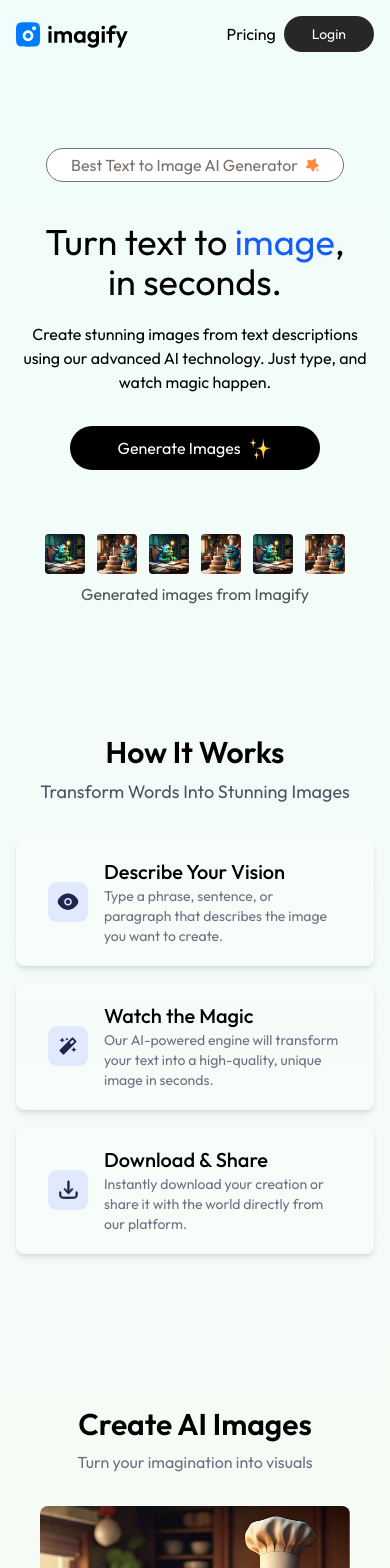
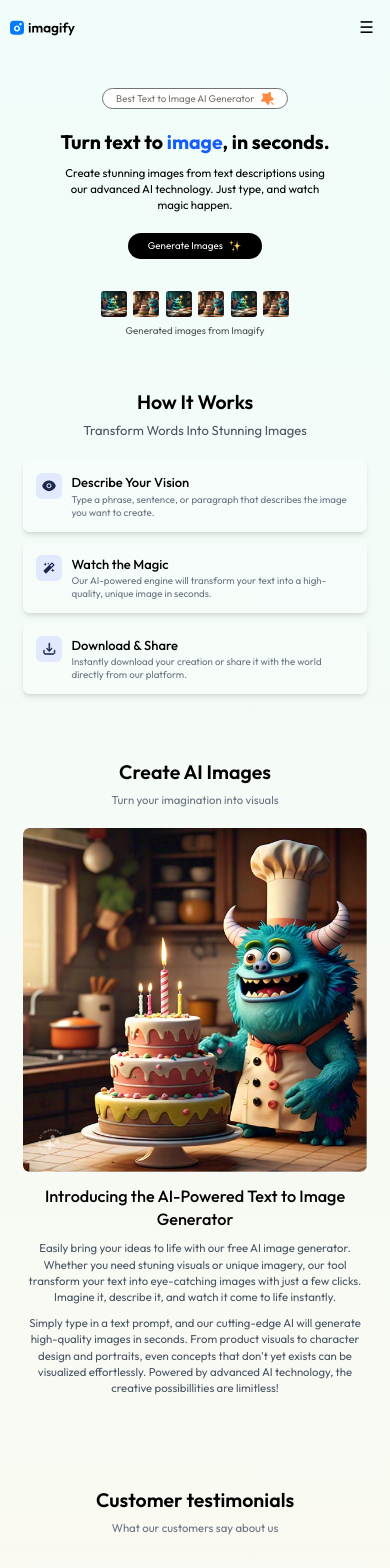
Before and after one commit to yash-mandali/ImagiFy, a React (Vite) app in the folder client/: page / in a window 390 px wide. Shown: the top 1568 px of the page. Built offline with nearby package versions, Linux system fonts and the light colour scheme.

Commit message:
make responsive

```diff
--- a/client/src/App.jsx
+++ b/client/src/App.jsx
@@ -8,13 +8,13 @@
 import Login from './components/Login'
 import { useContext } from 'react'
 import { AppContext } from './context/AppContext'
-import { ToastContainer,toast } from 'react-toastify';
+import { ToastContainer, toast } from 'react-toastify';
 
 const App = () => {
   const { showLogin } = useContext(AppContext);
   return (
-    <div className='px-4 sm:px-10 md:px-14 lg:px-28 min-h-screen bg-gradient-to-b from-teal-50 to-orange-50'>
-      <ToastContainer position='top-right'/>
+    <div className='px-3 sm:px-6 md:px-10 lg:px-14 xl:px-28 min-h-screen bg-gradient-to-b from-teal-50 to-orange-50 overflow-x-hidden'>
+      <ToastContainer position='top-right' />
       <Navbar />
       {showLogin && <Login />}
       <Routes>
--- a/client/src/components/Description.jsx
+++ b/client/src/components/Description.jsx
@@ -9,24 +9,23 @@
       transition={{ duration: 1 }}
       whileInView={{ opacity: 1, y: 0 }}
       viewport={{ once: true }}
-      className='flex flex-col items-center justify-center my-24 p-6 md:px-28'>
-      <h1 className='text-3xl sm::text-4xl font-semibold mb-2'>Create AI Images</h1>
-      <p className='text-gray-500 mb-8'>Turn your imagination into visuals</p>
+      className='flex flex-col items-center justify-center my-16 md:my-24 p-4 md:px-20 lg:px-28'>
+      <h1 className='text-2xl sm:text-3xl md:text-4xl font-semibold mb-2 text-center'>Create AI Images</h1>
+      <p className='text-gray-500 mb-6 sm:mb-8 text-center text-sm sm:text-base'>Turn your imagination into visuals</p>
 
-      <div className='flex flex-col gap-5 md:gap-14 md:flex-row items-center'>
-        <img src={assets.sample_img_1} alt="" className='w-80 xl:w-96 rounded-lg' />
-        <div>
-          <h2 className='text-3xl font-medium max-w-lg mg-4'>
+      <div className='flex flex-col gap-4 md:gap-10 lg:gap-14 md:flex-row items-center w-full'>
+        <img src={assets.sample_img_1} alt="" className='w-full sm:w-64 md:w-72 lg:w-80 xl:w-96 rounded-lg object-cover' />
+        <div className='flex-1'>
+          <h2 className='text-xl sm:text-2xl md:text-3xl font-medium mb-3 md:mb-4 text-center md:text-left'>
             Introducing the AI-Powered Text to Image Generator
           </h2>
-          <p className='text-gray-600 mb-4'>
+          <p className='text-gray-600 mb-3 md:mb-4 text-sm sm:text-base text-center md:text-left'>
             Easily bring your ideas to life with our free AI image generator. Whether you need stuning visuals or unique imagery, our tool transform your text into eye-catching images with just a few clicks. Imagine it, describe it, and watch it come to life instantly.
           </p>
-          <p className='text-gray-600'>
-            Simply type in a text prompt,  and our cutting-edge AI will generate high-quality images in seconds. From product visuals to character design and portraits, even concepts that don't yet exists can be visualized effortlessly. Powered by advanced AI technology, the creative possibillities are limitless!
+          <p className='text-gray-600 text-sm sm:text-base text-center md:text-left'>
+            Simply type in a text prompt, and our cutting-edge AI will generate high-quality images in seconds. From product visuals to character design and portraits, even concepts that don't yet exists can be visualized effortlessly. Powered by advanced AI technology, the creative possibillities are limitless!
           </p>
         </div>
-
       </div>
     </motion.div>
   )
--- a/client/src/components/Header.jsx
+++ b/client/src/components/Header.jsx
@@ -19,14 +19,14 @@
     }
     return (
         <motion.div
-            className='flex flex-col justify-center items-center text-center my-20'
+            className='flex flex-col justify-center items-center text-center my-10 sm:my-20 px-4'
             initial={{ opacity: 0.2, y: 100 }}
             transition={{ duration: 1 }}
             whileInView={{ opacity: 1, y: 0 }}
             viewport={{ once: true }}
         >
             <motion.div
-                className='text-stone-500 inline-flex text-center gap-2 bg-white px-6 py-1 rounded-full border border-neutral-500'
+                className='text-stone-500 inline-flex text-center gap-2 bg-white px-4 sm:px-6 py-1 rounded-full border border-neutral-500 text-xs sm:text-sm'
                 initial={{ opacity: 0, x: -100 }}
                 animate={{ opacity: 1, x: 0 }}
                 transition={{ delay: 0.5, duration: 1 }}
@@ -35,12 +35,12 @@
                 <p>
                     Best Text to Image AI Generator
                 </p>
-                <img src={assets.star_icon} alt="" />
+                <img src={assets.star_icon} className='w-4' alt="" />
             </motion.div>
             <motion.h1
-                className='text-4xl max-w-[300px] sm:text-7xl sm:max-w-[590px] mx-auto mt-10 text-center'>Turn text to <span className='text-blue-600' initial={{ opacity: 0 }} animate={{ opacity: 1 }} transition={{ delay: 0.4, duration:0.7}}>image</span>, in seconds.</motion.h1>
+                className='text-2xl sm:text-4xl md:text-5xl lg:text-6xl max-w-[90%] sm:max-w-[400px] md:max-w-[600px] mx-auto mt-6 sm:mt-10 text-center font-bold'>Turn text to <span className='text-blue-600'>image</span>, in seconds.</motion.h1>
             <motion.p
-                className=' text-center max-w-xl mx-auto mt-5'
+                className='text-center max-w-xs sm:max-w-md md:max-w-lg mx-auto mt-3 sm:mt-5 text-sm sm:text-base'
                 initial={{ opacity: 0 }}
                 animate={{ opacity: 1 }}
                 transition={{ delay: 0.6, duration: 0.8 }}
@@ -48,30 +48,27 @@
 
             <motion.button
                 onClick={onClickHandler}
-                className='sm:text-lg text-white bg-black w-auto mt-8 px-12 py-2.5 flex items-center gap-2 rounded-full cursor-pointer'
+                className='text-xs sm:text-sm md:text-base lg:text-lg text-white bg-black w-auto mt-6 sm:mt-8 px-6 sm:px-10 md:px-12 py-2 sm:py-2.5 flex items-center gap-2 rounded-full cursor-pointer hover:scale-105 transition-all'
                 whileHover={{ scale: 1.05 }}
                 whileTap={{ scale: 0.95 }}
                 initial={{ opacity: 0 }}
                 animate={{ opacity: 1 }}
                 transition={{ default: { duration: 0.5 }, opacity: { delay: 0.8 }, duration: 1 }}
-
             >Generate Images
-                <img src={assets.star_group} className='h-6' alt="" />
+                <img src={assets.star_group} className='h-4 sm:h-5 md:h-6' alt="" />
             </motion.button>
 
             <motion.div
                 initial={{ opacity: 0 }}
                 animate={{ opacity: 1 }}
                 transition={{ delay: 1, duration: 1 }}
-                className='flex flex-wrap justify-center mt-16 gap-3'>
+                className='flex flex-wrap justify-center mt-10 sm:mt-16 gap-2 sm:gap-3'>
                 {Array(6).fill('').map((item, index) => (
                     <motion.img
-                        whileHover={{scale:1.05,duration:1}}
-                        while
+                        whileHover={{ scale: 1.05, duration: 1 }}
                         key={index}
                         src={index % 2 == 0 ? assets.sample_img_2 : assets.sample_img_1}
-                        width={70}
-                        className='rounded hover:scale-105 transition-all duration-300 cursor-pointer max-sm:w-10'
+                        className='rounded hover:scale-105 transition-all duration-300 cursor-pointer w-8 sm:w-10 md:w-12 lg:w-16'
                         alt=""
                     />
                 ))}
@@ -80,7 +77,7 @@
                 initial={{ opacity: 0 }}
                 animate={{ opacity: 1 }}
                 transition={{ delay: 1.2, duration: 0.8 }}
-                className='mt-2 text-neutral-600'>Generated images from Imagify</motion.p>
+                className='mt-2 text-neutral-600 text-xs sm:text-sm'>Generated images from Imagify</motion.p>
 
         </motion.div>
     )
--- a/client/src/components/Login.jsx
+++ b/client/src/components/Login.jsx
@@ -57,34 +57,34 @@
             viewport={{ once: true }}
             className=' fixed top-0 left-0 right-0 bottom-0 z-10 backdrop-blur-xs bg-black/15 flex justify-center items-center'>
 
-            <form onSubmit={onSubmitHandler} className='relative bg-white p-10 rounded-xl text-slate-500'>
+            <form onSubmit={onSubmitHandler} className='relative bg-white p-6 sm:p-10 rounded-xl text-slate-500 mx-4 w-full sm:w-auto max-w-sm'>
 
-                <h1 className='text-center text-2xl text-neutral-700 font-medium'>{state}</h1>
-                <p className='text-sm'>Welcome back! Please sign in to continue.</p>
+                <h1 className='text-center text-xl sm:text-2xl text-neutral-700 font-medium'>{state}</h1>
+                <p className='text-xs sm:text-sm mt-2'>Welcome back! Please sign in to continue.</p>
 
                 {state !== 'Login' &&
-                    <div className='border px-6 py-2 flex items-center gap-2 rounded-full mt-5'>
-                        <img src={assets.email_icon} alt="" />
-                        <input type="text" onChange={e => setName(e.target.value)} value={name} className='outline-none text-sm' placeholder='Name' required />
+                    <div className='border px-4 sm:px-6 py-2 flex items-center gap-2 rounded-full mt-4'>
+                        <img src={assets.email_icon} className='w-4 sm:w-5' alt="" />
+                        <input type="text" onChange={e => setName(e.target.value)} value={name} className='outline-none text-xs sm:text-sm flex-1' placeholder='Name' required />
                     </div>}
 
-                <div className='border px-6 py-2 flex items-center gap-2 rounded-full mt-4'>
-                    <img src={assets.email_icon} alt="" />
-                    <input type="email" onChange={e => setEmail(e.target.value)} value={email} className='outline-none text-sm' placeholder='Email' required />
+                <div className='border px-4 sm:px-6 py-2 flex items-center gap-2 rounded-full mt-3 sm:mt-4'>
+                    <img src={assets.email_icon} className='w-4 sm:w-5' alt="" />
+                    <input type="email" onChange={e => setEmail(e.target.value)} value={email} className='outline-none text-xs sm:text-sm flex-1' placeholder='Email' required />
                 </div>
 
-                <div className='border px-6 py-2 flex items-center gap-2 rounded-full mt-4'>
-                    <img src={assets.lock_icon} alt="" />
-                    <input type="password" onChange={e => setPassword(e.target.value)} value={password} className='outline-none text-sm' placeholder='Password' required />
+                <div className='border px-4 sm:px-6 py-2 flex items-center gap-2 rounded-full mt-3 sm:mt-4'>
+                    <img src={assets.lock_icon} className='w-4 sm:w-5' alt="" />
+                    <input type="password" onChange={e => setPassword(e.target.value)} value={password} className='outline-none text-xs sm:text-sm flex-1' placeholder='Password' required />
                 </div>
 
-                <p className='text-sm text-blue-600 my-3 cursor-pointer'>Forgot password?</p>
+                <p className='text-xs sm:text-sm text-blue-600 my-3 cursor-pointer'>Forgot password?</p>
 
-                <button className='bg-blue-600 cursor-pointer w-full text-white py-2 rounded-full'>{state == 'Login' ? 'Login' : 'create account'}</button>
+                <button className='bg-blue-600 cursor-pointer w-full text-white py-2 rounded-full text-sm sm:text-base'>{state == 'Login' ? 'Login' : 'create account'}</button>
 
                 {state === 'Login' ?
-                    <p className='mt-5 text-center'>Don't have an account? <span className='text-blue-600 cursor-pointer' onClick={() => setState('Sign up')}>Sign up</span></p> :
-                    <p className='mt-5 text-center'>Already have an account? <span className='text-blue-600 cursor-pointer' onClick={() => setState('Login')}>Login</span></p>}
+                    <p className='mt-5 text-center text-xs sm:text-sm'>Don't have an account? <span className='text-blue-600 cursor-pointer' onClick={() => setState('Sign up')}>Sign up</span></p> :
+                    <p className='mt-5 text-center text-xs sm:text-sm'>Already have an account? <span className='text-blue-600 cursor-pointer' onClick={() => setState('Login')}>Login</span></p>}
                 <img
                     src={assets.cross_icon} alt="" onClick={() => setShowLogin(false)} className='absolute top-5 right-5 cursor-pointer  ' />
 
--- a/client/src/components/Navbar.jsx
+++ b/client/src/components/Navbar.jsx
@@ -8,6 +8,7 @@
     const { user, setShowLogin, logout, credit } = useContext(AppContext);
     const navigate = useNavigate();
     const [isDropdownOpen, setIsDropdownOpen] = useState(false);
+    const [isMobileMenuOpen, setIsMobileMenuOpen] = useState(false);
     const dropdownRef = useRef(null);
 
     useEffect(() => {
@@ -27,36 +28,60 @@
     }, [isDropdownOpen]);
 
     return (
-        <div className='flex justify-between items-center py-4'>
+        <div className='flex justify-between items-center py-3 md:py-4 relative'>
             <Link to='/'>
-                <img src={assets.logo} className='w-28 sm:w-32 lg:w-40' alt="" />
+                <img src={assets.logo} className='w-20 sm:w-28 md:w-32 lg:w-40' alt="" />
             </Link>
-            <div>
+            <div className='hidden md:flex'>
                 {user ?
                     <div className='flex items-center gap-2 sm:gap-3 '>
-                        <button onClick={() => navigate('/buy')} className='flex items-center gap-2 bg-blue-100 px-4 sm:px-6 py-1.5 sm:py-3 rounded-full hover:scale-105 transition-all duration-400 '>
-                            <img src={assets.credit_star} className='w-5' alt="" />
-                            <p className='text-xs sm:text-sm font-medium text-gray-600'>Credit left:{credit} </p>
+                        <button onClick={() => navigate('/buy')} className='flex items-center gap-2 bg-blue-100 px-3 sm:px-6 py-1.5 sm:py-3 rounded-full hover:scale-105 transition-all duration-400 '>
+                            <img src={assets.credit_star} className='w-4 sm:w-5' alt="" />
+                            <p className='text-xs sm:text-sm font-medium text-gray-600'>Credit:{credit}</p>
                         </button>
-                        <p className='text-gray-600 max-sm:hidden pl-4'>Hi, {user.name}</p>
+                        <p className='text-gray-600 pl-4 hidden lg:block'>Hi, {user.name}</p>
                         <div className='relative' ref={dropdownRef}>
-                            <img onClick={() => setIsDropdownOpen(!isDropdownOpen)} src={assets.profile_icon} className='w-10 drop-shadow cursor-pointer' alt="" />
+                            <img onClick={() => setIsDropdownOpen(!isDropdownOpen)} src={assets.profile_icon} className='w-8 sm:w-10 drop-shadow cursor-pointer' alt="" />
                             <div className={`absolute ${isDropdownOpen ? 'block' : 'hidden'} top-0 right-0 z-10 text-black rounded pt-12`}>
-                                <ul className='list-none m-0 p-2 bg-gray-400 rounded-md  text-sm'>
+                                <ul className='list-none m-0 p-2 bg-gray-400 rounded-md text-sm'>
                                     <li onClick={() => { logout(); setIsDropdownOpen(false); }} className='py-1 px-2 cursor-pointer pr-10'>Logout</li>
                                 </ul>
-
                             </div>
                         </div>
-
                     </div>
                     :
-                    <div className='flex gap-2 items-center sm:gap-5'>
-                        <p onClick={() => navigate('/buy')} className='cursor-pointer'>Pricing</p>
-                        <button onClick={() => setShowLogin(true)} className='bg-zinc-800 text-white px-7 py-2 sm:px-10 text-sm rounded-full cursor-pointer'>Login</button>
+                    <div className='flex items-center gap-2 sm:gap-4'>
+                        <p onClick={() => setShowLogin(true)} className='cursor-pointer hover:text-blue-600 transition-all duration-300 text-sm sm:text-base'>Login</p>
+                        <button onClick={() => setShowLogin(true)} className='px-4 sm:px-8 py-1.5 sm:py-2.5 bg-zinc-900 text-white rounded-full hover:scale-105 transition-all duration-300 text-sm sm:text-base'>Sign up</button>
                     </div>
                 }
             </div>
+            <div className='md:hidden flex items-center gap-2'>
+                {user && (
+                    <button onClick={() => navigate('/buy')} className='flex items-center gap-1 bg-blue-100 px-2 py-1 rounded-full hover:scale-105 transition-all'>
+                        <img src={assets.credit_star} className='w-4' alt="" />
+                        <p className='text-xs font-medium text-gray-600'>{credit}</p>
+                    </button>
+                )}
+                <button onClick={() => setIsMobileMenuOpen(!isMobileMenuOpen)} className='p-2 text-xl'>
+                    {isMobileMenuOpen ? '✕' : '☰'}
+                </button>
+            </div>
+            {isMobileMenuOpen && (
+                <div className='absolute top-14 right-0 w-full bg-white shadow-lg md:hidden z-20'>
+                    {user ? (
+                        <div className='flex flex-col p-4 gap-3'>
+                            <p className='text-gray-600 font-medium'>Hi, {user.name}</p>
+                            <button onClick={() => { logout(); setIsMobileMenuOpen(false); }} className='bg-red-500 text-white px-4 py-2 rounded-full hover:bg-red-600 transition-all'>Logout</button>
+                        </div>
+                    ) : (
+                        <div className='flex flex-col p-4 gap-3'>
+                            <p onClick={() => { setShowLogin(true); setIsMobileMenuOpen(false); }} className='cursor-pointer hover:text-blue-600 py-2'>Login</p>
+                            <button onClick={() => { setShowLogin(true); setIsMobileMenuOpen(false); }} className='px-4 py-2 bg-zinc-900 text-white rounded-full hover:scale-105 transition-all'>Sign up</button>
+                        </div>
+                    )}
+                </div>
+            )}
         </div >
     )
 }
--- a/client/src/components/Steps.jsx
+++ b/client/src/components/Steps.jsx
@@ -8,16 +8,16 @@
       transition={{ duration: 1 }}
       whileInView={{ opacity: 1, y: 0 }}
       viewport={{ once: true }}
-      className='flex flex-col items-center justify-center my-32'>
-      <h1 className='text-3xl sm:text-4xl font-semibold mb-2'>How It Works</h1>
-      <p className='text-lg text-gray-600 mb-8'>Transform Words Into Stunning Images</p>
-      <div className='space-y-4 w-full max-w-3xl text-sm'>
+      className='flex flex-col items-center justify-center my-16 sm:my-24 md:my-32 px-4'>
+      <h1 className='text-2xl sm:text-3xl md:text-4xl font-semibold mb-2 text-center'>How It Works</h1>
+      <p className='text-base sm:text-lg text-gray-600 mb-6 sm:mb-8 text-center'>Transform Words Into Stunning Images</p>
+      <div className='space-y-3 sm:space-y-4 w-full max-w-2xl md:max-w-3xl text-xs sm:text-sm'>
         {stepsData.map((item, index) => (
-          <div key={index} className='flex items-center gap-4 p-5 px-8 bg-white/20 shadow-md rounded-lg cursor-pointer hover:scale-[1.02] transition-all duration-300 '>
-            <img src={item.icon} width={40} alt="" />
+          <div key={index} className='flex items-start sm:items-center gap-3 sm:gap-4 p-4 sm:p-5 sm:px-8 bg-white/20 shadow-md rounded-lg cursor-pointer hover:scale-[1.02] transition-all duration-300'>
+            <img src={item.icon} className='w-8 sm:w-10' alt="" />
             <div>
-              <h2 className='text-xl font-medium'>{item.title}</h2>
-              <p className='text-gray-500'>{item.description}</p>
+              <h2 className='text-base sm:text-xl font-medium'>{item.title}</h2>
+              <p className='text-gray-500 text-xs sm:text-sm'>{item.description}</p>
             </div>
           </div>
         ))}
--- a/client/src/components/Testimonials.jsx
+++ b/client/src/components/Testimonials.jsx
@@ -9,27 +9,25 @@
             transition={{ duration: 1 }}
             whileInView={{ opacity: 1, y: 0 }}
             viewport={{ once: true }}
-            className='flex flex-col items-center justify-center my-20 py-12 '>
-            <h1 className='text-3xl sm::text-4xl font-semibold mb-2'>Customer testimonials</h1>
-            <p className='text-gray-500 mb-12'>What our customers say about us</p>
-            <div className='flex flex-wrap gap-6'>
+            className='flex flex-col items-center justify-center my-16 sm:my-20 md:my-24 py-8 md:py-12 px-4'>
+            <h1 className='text-2xl sm:text-3xl md:text-4xl font-semibold mb-2 text-center'>Customer testimonials</h1>
+            <p className='text-gray-500 mb-8 sm:mb-12 text-center text-sm sm:text-base'>What our customers say about us</p>
+            <div className='grid grid-cols-1 sm:grid-cols-2 lg:grid-cols-3 gap-4 sm:gap-6 w-full'>
                 {testimonialsData.map((testimonial, index) => (
-                    <div key={index} className='bg-white/20 p-12 rounded-lg shadow-lg w-80 m-auto cursor-pointer hover:scale-[1.02] transition-all'>
+                    <div key={index} className='bg-white/20 p-6 sm:p-8 md:p-12 rounded-lg shadow-lg cursor-pointer hover:scale-[1.02] transition-all'>
                         <div>
-                            <img src={testimonial.image} alt="" className='rounded-full w-14' />
-                            <h2 className='text-xl font-semibold mt-3'>{testimonial.name}</h2>
-                            <p className='text-gray-500 mb-4'>{testimonial.role}</p>
-                            <div className='flex mb-4'>
+                            <img src={testimonial.image} alt="" className='rounded-full w-12 sm:w-14 md:w-16' />
+                            <h2 className='text-lg sm:text-xl font-semibold mt-3'>{testimonial.name}</h2>
+                            <p className='text-gray-500 mb-4 text-xs sm:text-sm'>{testimonial.role}</p>
+                            <div className='flex mb-4 gap-1'>
                                 {Array(testimonial.stars).fill().map((item, index) => (
-                                    <img src={assets.rating_star} key={index} alt="" />
+                                    <img src={assets.rating_star} key={index} className='w-4 sm:w-5' alt="" />
                                 ))}
                             </div>
-                            <p className='text-center text-sm text-gray-600'>{testimonial.text}</p>
+                            <p className='text-center text-xs sm:text-sm text-gray-600'>{testimonial.text}</p>
                         </div>
-
                     </div>
                 ))}
-
             </div>
         </motion.div>
     )
--- a/client/src/index.css
+++ b/client/src/index.css
@@ -1,11 +1,33 @@
 @import url('https://fonts.googleapis.com/css2?family=Outfit:wght@100..900&display=swap');
 @import "tailwindcss";
 
-*{
+* {
     font-family: Outfit;
+    box-sizing: border-box;
 }
-.placeholder-color{
-    color:#e0e0e0;
-    font-weight:300;
 
+html {
+    scroll-behavior: smooth;
 }
+
+body {
+    overflow-x: hidden;
+}
+
+.placeholder-color {
+    color: #e0e0e0;
+    font-weight: 300;
+}
+
+/* Mobile-first responsive adjustments */
+@media (max-width: 640px) {
+    html {
+        font-size: 14px;
+    }
+}
+
+@media (max-width: 480px) {
+    html {
+        font-size: 13px;
+    }
+}
```
Also changed, not shown: client/src/components/Footer.jsx (+9 -10 lines), client/src/components/GenerateBtn.jsx (+6 -17 lines), client/src/pages/BuyCredit.jsx (+14 -13 lines), client/src/pages/Result.jsx (+11 -14 lines).
